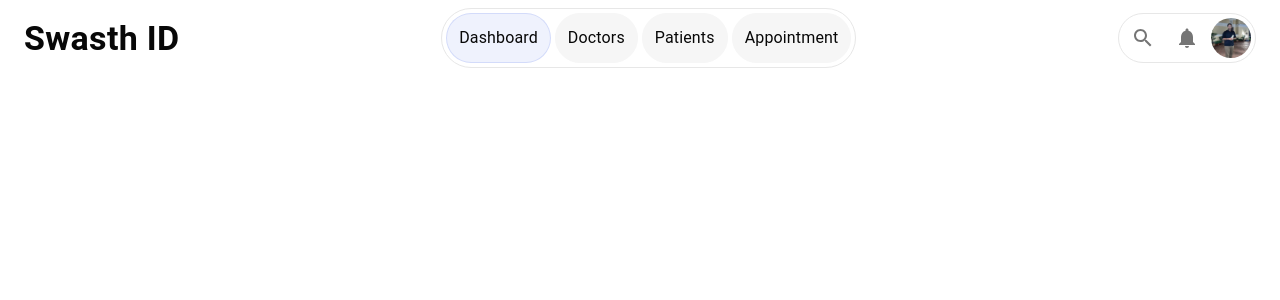
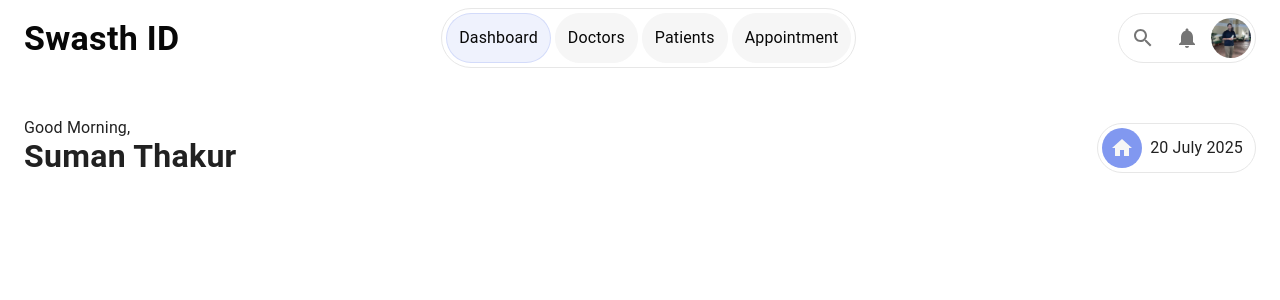
Before and after one commit to sumanthakur0401/Swasth_ID_FrontEnd, a Next.js app: page /dashboard in a window 1280 px wide. Shown: the top 300 px of the page. Built offline with nearby package versions, Linux system fonts and the light colour scheme.

Commit message:
Profile... updating...

```diff
--- a/src/components/Home/Profile.jsx
+++ b/src/components/Home/Profile.jsx
@@ -1,15 +1,74 @@
-import { Box, Container, Typography } from "@mui/material";
+import useGreeting from "@/hooks/getGreeting";
+import useTodayDate from "@/hooks/useTodaysDate";
+import { Home } from "@mui/icons-material";
+import {
+  Box,
+  Container,
+  IconButton,
+  Typography,
+  useTheme,
+} from "@mui/material";
 import React from "react";
 
 export const Profile = () => {
+  let greeting = useGreeting();
+  let todaysDate = useTodayDate();
+  const theme = useTheme();
   return (
     <>
       <Box>
         <Container maxWidth="xl" sx={{ my: 5 }}>
-          <Typography sx={{ fontSize: "20px" }}>Greetings</Typography>
-          <Typography sx={{ fontSize: "32px", fontWeight: "bolder" }}>
-            Suman Thakur
-          </Typography>
+          <Box
+            sx={{
+              display: "flex",
+              flexDirection: { xs: "column-reverse", md: "row" },
+              alignItems: { xs: "flex-start", md: "center" },
+              justifyContent: "space-between",
+            }}
+          >
+            <Box sx={{ mt: { xs: 2, md: 0 } }}>
+              <Typography sx={{ fontSize: "16px" }}>{greeting},</Typography>
+              <Typography
+                sx={{
+                  fontSize: "32px",
+                  fontWeight: "bolder",
+                  mt: -1,
+                }}
+              >
+                Suman Thakur
+              </Typography>
+            </Box>
+
+            <Box
+              sx={{
+                border: `1px solid ${theme?.palette?.primary?.border_1}`,
+                display: "flex",
+                alignItems: "center",
+                gap: 1,
+                p: 0.5,
+                borderRadius: "30px",
+                width: "fit-content",
+              }}
+            >
+              <IconButton
+                disableFocusRipple
+                disableRipple
+                disableTouchRipple
+                sx={{
+                  bgcolor: theme?.palette?.primary?.hover_1,
+                  color: theme?.palette?.primary?.bgcolor_1,
+                  cursor: "default",
+                  "&:hover": {
+                    bgcolor: theme?.palette?.primary?.hover_1,
+                    color: theme?.palette?.primary?.bgcolor_1,
+                  },
+                }}
+              >
+                <Home />
+              </IconButton>
+              <Typography sx={{ pr: 1 }}>{todaysDate}</Typography>
+            </Box>
+          </Box>
         </Container>
       </Box>
     </>
--- /dev/null
+++ b/src/hooks/getGreeting.jsx
@@ -0,0 +1,26 @@
+import { useEffect, useState } from "react";
+
+const getGreeting = () => {
+  const hour = new Date().getHours();
+
+  if (hour < 12) return "Good Morning";
+  if (hour < 17) return "Good Afternoon";
+  if (hour < 20) return "Good Evening";
+  return "Good Night";
+};
+
+const useGreeting = () => {
+  const [greeting, setGreeting] = useState(getGreeting());
+
+  useEffect(() => {
+    const interval = setInterval(() => {
+      setGreeting(getGreeting());
+    }, 60 * 1000); // Update every minute
+
+    return () => clearInterval(interval);
+  }, []);
+
+  return greeting;
+};
+
+export default useGreeting;
--- /dev/null
+++ b/src/hooks/useTodaysDate.jsx
@@ -0,0 +1,24 @@
+import { useState, useEffect } from "react";
+
+const formatDate = (date) => {
+  const day = date.getDate();
+  const month = date.toLocaleString("default", { month: "long" }); // e.g., July
+  const year = date.getFullYear();
+  return `${day} ${month} ${year}`;
+};
+
+const useTodayDate = () => {
+  const [today, setToday] = useState(formatDate(new Date()));
+
+  useEffect(() => {
+    const timer = setInterval(() => {
+      setToday(formatDate(new Date()));
+    }, 60 * 1000); // updates every minute
+
+    return () => clearInterval(timer);
+  }, []);
+
+  return today;
+};
+
+export default useTodayDate;
--- a/src/pages/dashboard/index.jsx
+++ b/src/pages/dashboard/index.jsx
@@ -5,7 +5,9 @@ import React from "react";
 const Index = () => {
   return (
     <>
-      <Layout>{/* <Profile /> */}</Layout>
+      <Layout>
+        <Profile />
+      </Layout>
     </>
   );
 };
```
